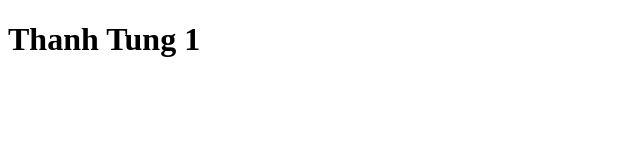
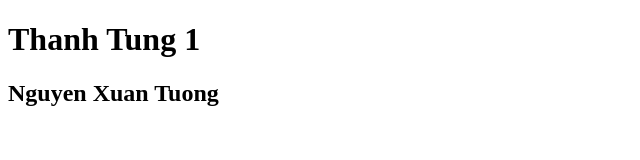
Before and after one commit to NXuanTuong/learn-git, a plain HTML site: page src/index.html in a window 1280 px wide. Shown: the whole page, without its empty margins (0-640 px from the left). Drawn offline with Linux system fonts and the light colour scheme.

Commit message:
tuong commit 1

```diff
--- a/src/index.html
+++ b/src/index.html
@@ -8,6 +8,7 @@
 	</head>
 	<body>
 		<h1>Thanh Tung 1</h1>
+		<h2>Nguyen Xuan Tuong</h2>
 	</body>
 	<script src="main.js"></script>
 </html>
```
